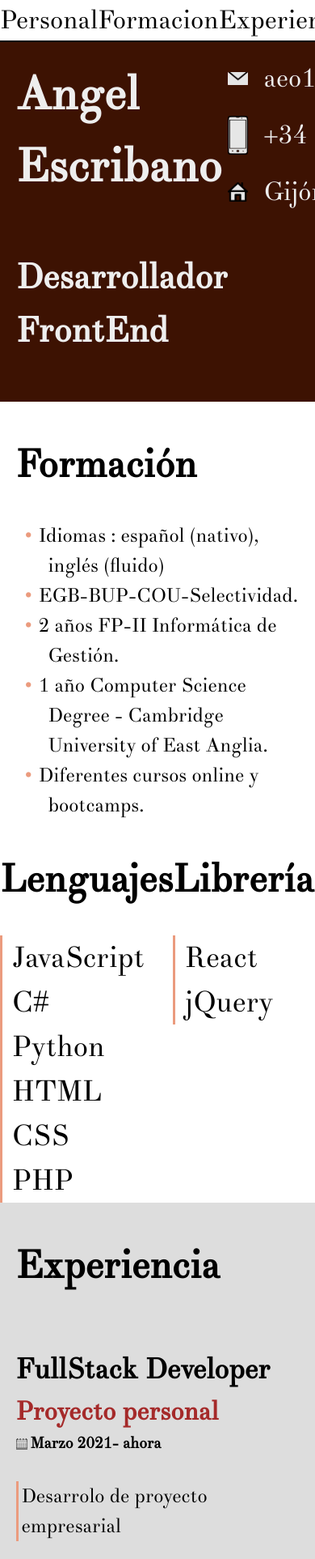
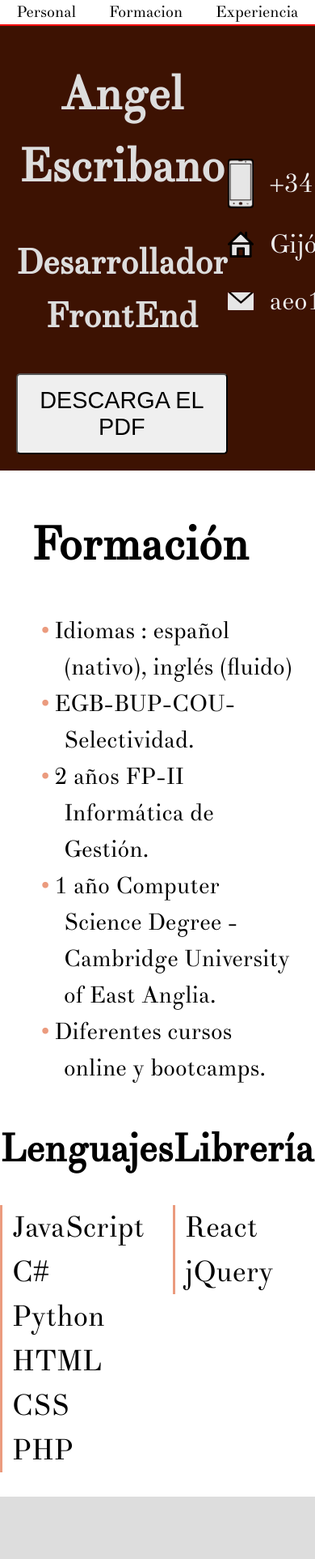
Before and after one commit to aeo1003/resume, a React (Create React App) app: page / in a window 390 px wide. Shown: the top 1925 px of the page at 81% size. Built offline with nearby package versions, Linux system fonts and the light colour scheme.

Commit message:
cambios CSS, botón descarga pdf, responsive landscape

```diff
--- a/package.json
+++ b/package.json
@@ -7,6 +7,8 @@
     "@testing-library/jest-dom": "^5.16.5",
     "@testing-library/react": "^13.4.0",
     "@testing-library/user-event": "^13.5.0",
+    "html2canvas": "^1.4.1",
+    "jspdf": "^2.5.1",
     "nth-check": "^2.1.1",
     "react": "^18.2.0",
     "react-dom": "^18.2.0",
--- a/src/App.css
+++ b/src/App.css
@@ -10,6 +10,7 @@
 
 
 body {
+  width: 100%;
   margin: 0;
   font-family: 'didot', serif;
 }
@@ -17,11 +18,12 @@ body {
 .header {
     display: flex;
     justify-content: space-around;
-    border-bottom: 2px solid black;
+    border-bottom: 2px solid rgb(243, 5, 5);
     align-items: center;
     background-color: white;
     position: sticky;
     top: 0px;
+    font-size: 5vw;
 }
 
 /*
@@ -33,7 +35,6 @@ body {
 
 .header a {
   color: black;
-  font-size: 2rem;
   text-decoration: none;
 }
 
@@ -44,26 +45,31 @@ body {
 */
 
 .tarjetaDatos {
-  width: 100%;
   display: flex;
   top:auto;
-  justify-content: space-evenly;
   background-color: rgb(61, 18, 2);
+  align-items: center;
+  justify-content: space-around;
   padding: 20px;
 }
 
 .datosPersonales {
   font-size: 1.8em;
-  color: #eeeeee;
+  display: flex;
+  color:#dddddd;
+  flex-direction: column;
+  align-items: center;
 }
 
 .datosPersonales h1 {
-  margin-top:auto;
-  padding-bottom: 20px;
+  margin-top: 5vw;
+  text-align: center;
 }
 
 .datosPersonales h2 {
-  margin-top:0px;
+  margin-top: 0px;
+  padding: 1%;
+  text-align: center;
 }
 
 .cajaEnlaces {
@@ -88,17 +94,23 @@ body {
 }
 
 .cajaEnlaces div img {
-  width: 8%;
+  width: 1em;
   margin-right: 20px;
+}
+
+.descargaPDF {
+  font-size: 1em;
+  padding: 15px;
+  border-radius: 5px;
 }
 
 .miFormacion {
   margin-top: 0px;
   margin-bottom: -20px;
   padding-top: 1vh;
-  padding-left: 5%;
+  padding-left: 10%;
   padding-right: 5%;
-  font-size: 24px;
+  font-size: 1.8em;
 }
 .miFormacion ul li {
   font-size: 1em;
@@ -121,6 +133,7 @@ body {
   display: flex;
   justify-content: space-around;
   font-size: 1.5rem;
+  padding-bottom: 30px;
 }
 
 .misSkills div dt {
@@ -132,19 +145,18 @@ body {
 .miExperiencia {
   background-color: #dddddd;
   margin-top: 0px;
-  padding-top: 1vh;
-  padding-left: 5%;
-  padding-right: 5%;
+  padding: 5vh;
+
 }
 
 .miExperiencia h1 {
-  font-size: 48px;
+  font-size: 3em;
 }
 
 .miPuesto {
   font-size: 2.2rem;
   margin-top: 0;
-  padding-top: 8vw;
+  padding-top: 3vw;
   margin-bottom: 0;
 }
 
@@ -158,7 +170,7 @@ body {
 
 
 .miFecha {
-  font-size: 1.2rem;
+  font-size: 2rem;
   display: flex;
   justify-content: left;
   align-items: center;
@@ -166,7 +178,7 @@ body {
 }
 
 .miFecha img {
-  width: 4%;
+  width: 2rem;
   margin-right: 1vw;
 }
 
@@ -182,35 +194,42 @@ body {
 
 
 
-/* @media only screen and (min-width:1081px){ */
-@media (orientation: landscape) and (min-width:1080px) {
-/* @media (min-width:1081px), screen and (orientation:portrait) { */
+
+
+
+
+/* @media only screen and (min-width:1080px){
+ @media (orientation: landscape), (min-width:1080px) {
+@media (min-width:1600px), screen and (orientation:portrait) { */
+
+  @media (min-width:1080px),(orientation: landscape) {
 
   .tarjetaDatos {
     width: 100%;
     display: flex;
-    justify-content: space-around;
     background-color: rgb(61, 18, 2);
     padding-top: 20px;
+    justify-content: space-between;
+  }
+
+  .datosPersonales {
+    display: flex;
+    flex-direction: column;
+    align-items: center;
+
   }
 
   .datosPersonales h1 {
     margin-top: 0px;
-    text-align: center;
     margin-bottom: -20px;
     padding-top: 30px;
   }
 
   .datosPersonales h2 {
-    text-align: center;
     margin-top: 0px;
     padding-bottom: 1%;
   }
 
-  .datosPersonales div {
-    display: flex;
-    flex-direction: row;
-  }
 
 
   .cajaEnlaces {
--- a/src/App.js
+++ b/src/App.js
@@ -5,10 +5,7 @@ import MyHeader from './MyHeader';
 import {DatosJson} from './contexto/Contexto';
 import Datos2 from './Datos2';
 
-
-
 function App() {
-// <MyHeader />
   return (
     <>
 
--- a/src/Datos2.js
+++ b/src/Datos2.js
@@ -5,6 +5,8 @@ import Home from './img/home-icon.png'
 import Phone from './img/phone-icon.png'
 // import World from './img/world-svgrepo-com.svg'
 
+import html2canvas from 'html2canvas'
+import jsPDF from 'jspdf'
 
 import { datosContexto } from './contexto/Contexto'
 import Ficha from './Ficha'
@@ -12,19 +14,51 @@ import Ficha from './Ficha'
 function Datos2() {
     const {miJson} = useContext(datosContexto)
 
+
+    const exportPDF = () => {
+        const input = document.getElementById("datos2");
+        html2canvas(input).then(canvas =>{
+            const imgWidth = 208;
+            const pageHeight = 295;
+            const imgHeight = (canvas.height * imgWidth) / canvas.width;
+            let heightLeft = imgHeight;
+            let position = 0;
+            heightLeft -= pageHeight;
+            const doc = new jsPDF('p','mm');
+            doc.addImage(canvas, 'PNG', 0, position, imgWidth, imgHeight, '', 'FAST');
+            while (heightLeft >= 0) {
+                position = heightLeft - imgHeight;
+                doc.addPage();
+                doc.addImage(canvas, 'PNG', 0, position, imgWidth, imgHeight, '', 'FAST');
+                heightLeft -= pageHeight;
+            }
+            doc.save('cv.pdf')
+        })
+
+        /*
+        html2canvas(input, {logging: true, letterRendering: 2, useCORS: true})
+            .then(canvas => {
+                const imgWidth = 208;
+                const imgHeight = canvas.height * imgWidth / canvas.width;
+                const imgData = canvas.toDataURL('img/png');
+                const pdf = new jsPDF('p','mm','a4');
+                pdf.addImage(imgData, 'PNG', 0, 0, imgWidth, imgHeight);
+                pdf.save("cv.pdf");
+            })
+        */
+    }
     return (
     <>
+        <div id="datos2">
         <div id='personal' className='tarjetaDatos'>
             <div className='datosPersonales'>
                 <h1>Angel Escribano</h1>
                 <h2>Desarrollador FrontEnd</h2>
+                <button className='descargaPDF' onClick={() => exportPDF()}>DESCARGA EL PDF</button>
             </div>
 
             <div className='cajaEnlaces'>
-                <div>
-                    <img alt="" src={Mail} />
-                    <a href="mailto:aeo1003@gmail.com">aeo1003@gmail.com</a>
-                </div>
+
                 <div>
                     <img alt="" src={Phone} />
                     <a href="tel:+34 661732768">+34 661732768</a>
@@ -33,7 +67,12 @@ function Datos2() {
                     <img alt="" src={Home} />
                     Gijón, Asturias
                 </div>
+                <div>
+                    <img alt="" src={Mail} />
+                    <a href="mailto:aeo1003@gmail.com">aeo1003@gmail.com</a>
+                </div>
             </div>
+
 
         </div>
 
@@ -81,7 +120,7 @@ function Datos2() {
 
         </div>
 
-
+    </div>
 
 
         {/*
--- a/src/Ficha.js
+++ b/src/Ficha.js
@@ -7,6 +7,7 @@ function Ficha(props) {
         <h3 className='miPuesto'>{props.puesto}</h3>
         <h4 className='miEmpresa'>{props.empresa}</h4>
         <h5 className='miFecha'><img alt="" src={Calendar}/>{props.fechas}</h5>
+        {console.log(props.datos[0])}
         <dt>{props.datos.map((d,index)=> (<dl  className='miTrabajo' key={index}> {d} </dl>))}</dt>
     </div>
   )
--- a/src/contexto/Contexto.js
+++ b/src/contexto/Contexto.js
@@ -7,10 +7,10 @@ export const DatosJson = ({ children }) => {
 
     const tempJson = [
         {
-            puesto: 'FullStack Developer',
+            puesto: 'Desarrollador Fullstack',
             empresa: 'Proyecto personal',
             fechas: 'Marzo 2021- ahora',
-            datos: ['Desarrolo de proyecto empresarial','nodeJS, JavaScript, React, Python']
+            datos:  ['Desarrolo de proyecto empresarial.','NodeJS, JavaScript, React, Python.']
         },
         {
             puesto: 'FrontEnd Developer',
```
Also changed, not shown: 1 other file (tests, documents, lock files or other folders).
